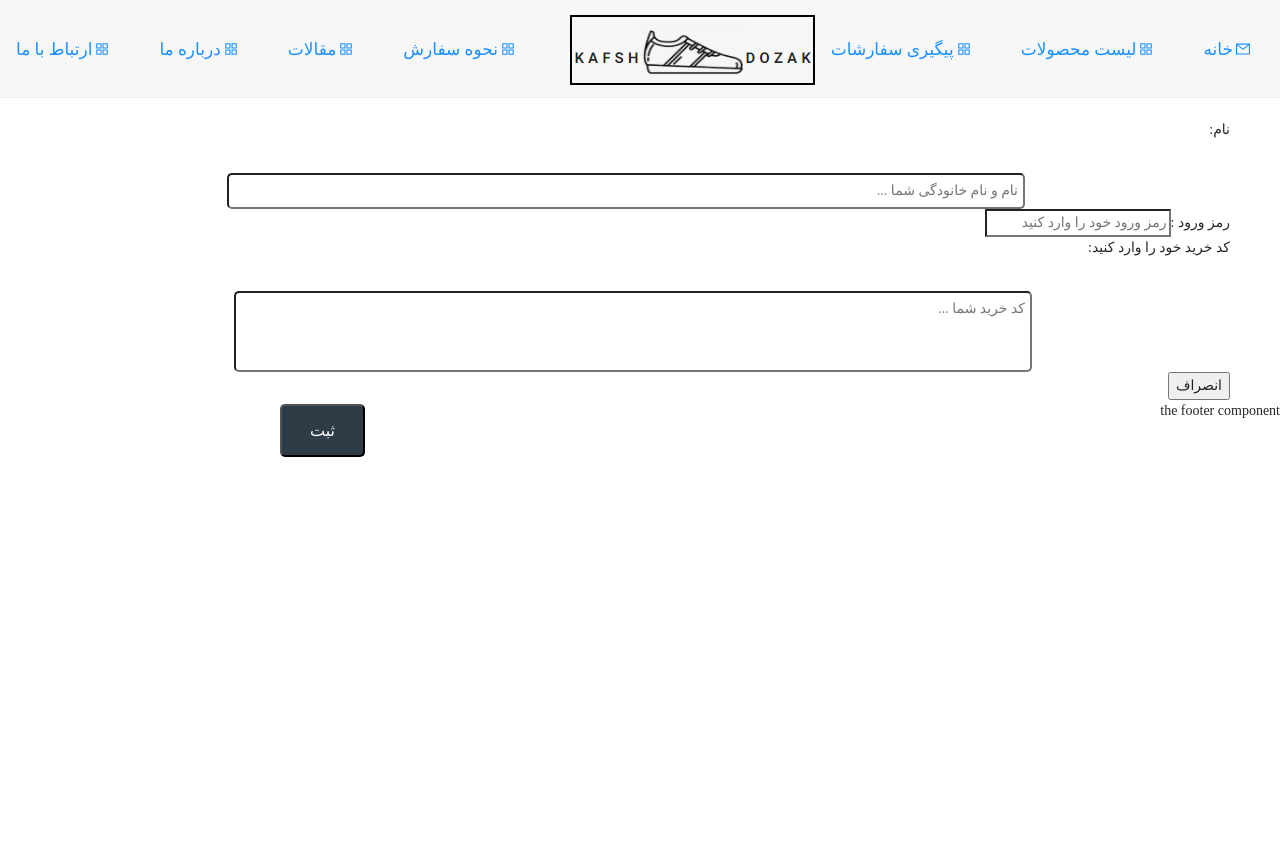
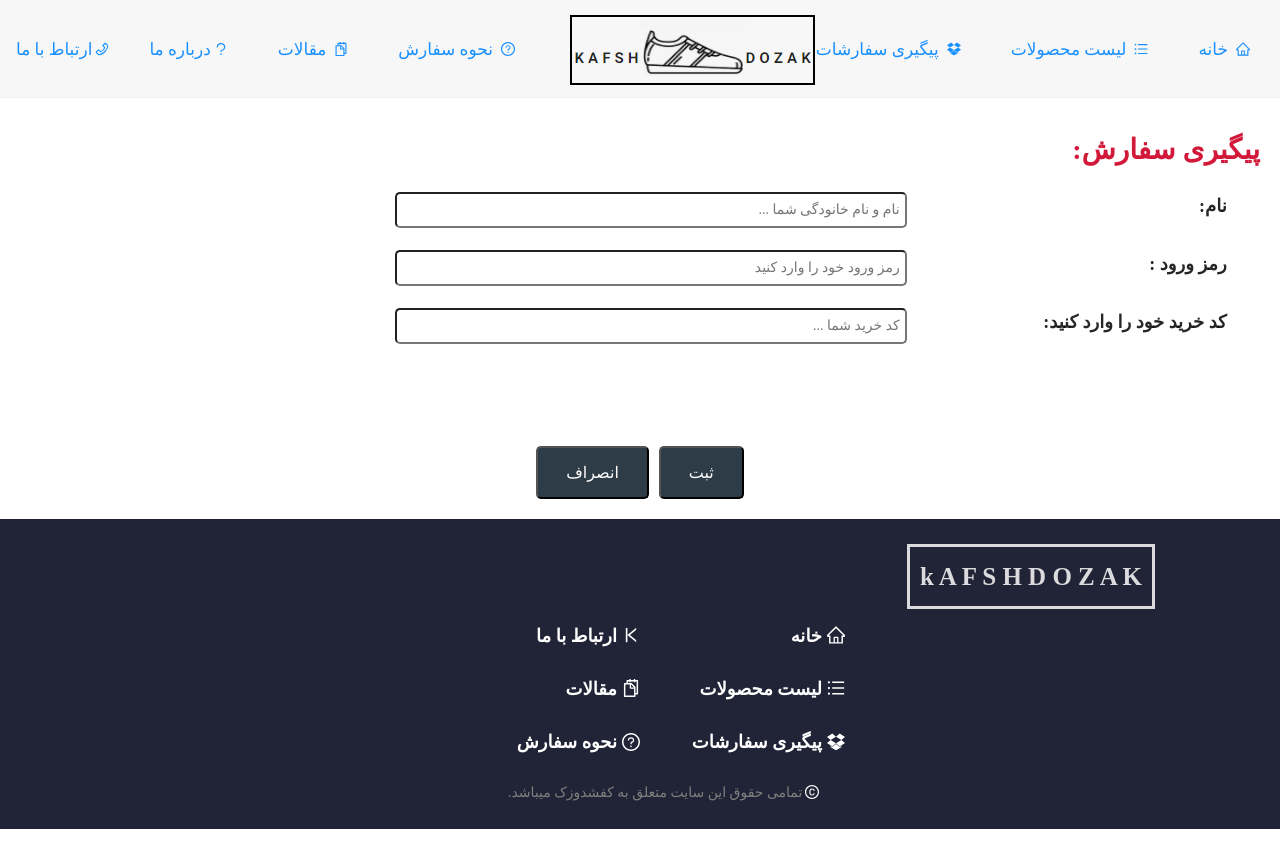
Before and after one commit to i-mml/ministore, a React (Create React App) app: page /orderTracking in a window 1280 px wide. Shown: the top 868 px of the page. Before the commit the page ends 800 px from the top, so only its background shows below. Built offline with nearby package versions, Linux system fonts and the light colour scheme; a web font is replaced by a local one.

Commit message:
add change

```diff
--- a/src/App.js
+++ b/src/App.js
@@ -9,9 +9,9 @@ import Connection from "./pages/Connection/Connection";
 import FooterComponent from "./Components/Footer/FooterComponent";
 import Header from "./Components/Header/Header";
 import Home from "./pages/Home/Home";
+import OrderTracking from "./pages/orderTracking/OrderTracking";
 import ProductList from "./pages/ProductList/ProductList";
 import React from "react";
-import orderTracking from "./pages/orderTracking/orderTracking";
 
 function App() {
   return (
@@ -24,7 +24,7 @@ function App() {
             <Route exact path="/productList" component={ProductList} />
             <Route exact path="/articles" component={Articles} />
             <Route exact path="/connection" component={Connection} />
-            <Route exact path="/orderTracking" component={orderTracking} />
+            <Route exact path="/orderTracking" component={OrderTracking} />
             <Route exact path="/" component={Home} />
           </Switch>
         </div>
--- /dev/null
+++ b/src/Components/Footer/Footer.css
@@ -0,0 +1,23 @@
+.footer-container-cus {
+    margin-top: 20px;
+  background: #212336;
+  padding: 25px;
+}
+.footer-head-name {
+  color: #eeeeeee7;
+  margin-right: 100px;
+  border: 3px solid #eeeeeee7;
+  padding: 10px;
+  font-size: 25px;
+  font-weight: 700;
+}
+
+.footer-link-list {
+  color: #fff;
+  font-size: 18px;
+  font-weight: 700;
+}
+
+.end-span{
+color: gray;
+}
--- a/src/Components/Footer/FooterComponent.js
+++ b/src/Components/Footer/FooterComponent.js
@@ -1,7 +1,82 @@
+import "./Footer.css";
+
+import { Col, Row } from "antd";
+import {
+  CopyrightOutlined,
+  DropboxOutlined,
+  HomeOutlined,
+  PhoneOutlined,
+  QuestionCircleOutlined,
+  SnippetsOutlined,
+  UnorderedListOutlined,
+  VerticalRightOutlined,
+} from "@ant-design/icons";
+
+import { Link } from "react-router-dom";
 import React from "react";
 
 const FooterComponent = () => {
-  return <div>the footer component</div>;
+  return (
+    <div className="footer-container-cus">
+      <Row>
+        <Col>
+          <h2 className="footer-head-name">
+            <Link to="/">k A F S H D O Z A K</Link>
+          </h2>
+        </Col>
+      </Row>
+      <Row className="footer-link-list" justify="center">
+        <Col span={4}>
+          <Row className="mb-5">
+            <Link to="/">
+              <HomeOutlined />
+              <span className="mr-1">خانه</span>
+            </Link>
+          </Row>
+          <Row className="mb-5">
+            <Link to="/productList">
+              <UnorderedListOutlined />
+              <span className="mr-1">لیست محصولات</span>
+            </Link>
+          </Row>
+          <Row className="mb-5">
+            <Link to="/orderTracking">
+              <DropboxOutlined />
+              <span className="mr-1">پیگیری سفارشات</span>
+            </Link>
+          </Row>
+        </Col>
+        <Col span={4}>
+          <Row className="mb-5">
+            <Link to="/connection">
+              <VerticalRightOutlined />
+              <span className="mr-1">ارتباط با ما</span>
+            </Link>
+          </Row>
+          <Row className="mb-5">
+            <Link to="/articles">
+              <SnippetsOutlined />
+              <span className="mr-1">مقالات</span>
+            </Link>
+          </Row>
+          <Row className="mb-5">
+            <Link to="/howToOrder">
+              <QuestionCircleOutlined />
+              <span className="mr-1">نحوه سفارش</span>
+            </Link>
+          </Row>
+        </Col>
+      </Row>
+      <Row justify="center" align="middle">
+        <Col span={7} style={{ color: "white !important" ,alignItems:"center"}}>
+          <CopyrightOutlined style={{ color: "white" ,marginLeft:"3px"}} />
+          <span className="end-span">
+            تمامی حقوق این سایت متعلق به کفشدوزک میباشد.
+          </span>
+        </Col>
+      </Row>
+    </div>
+  );
 };
 
 export default FooterComponent;
--- a/src/Components/Header/Header.js
+++ b/src/Components/Header/Header.js
@@ -1,7 +1,15 @@
 import "./Header.css";
 
-import { AppstoreOutlined, MailOutlined } from "@ant-design/icons";
 import { Col, Menu, Row } from "antd";
+import {
+  DropboxOutlined,
+  HomeOutlined,
+  PhoneOutlined,
+  QuestionCircleOutlined,
+  QuestionOutlined,
+  SnippetsOutlined,
+  UnorderedListOutlined,
+} from "@ant-design/icons";
 import React, { useState } from "react";
 
 import { Link } from "react-router-dom";
@@ -22,26 +30,23 @@ const Header = () => {
     >
       <Row justify="space-between" align="middle">
         <Col span={8} className="header-cols">
-          <Menu.Item
-            key="home"
-            icon={<MailOutlined />}
-            className="header-items"
-          >
-            <Link to="/">خانه</Link>
+          <Menu.Item key="home" className="header-items">
+            <Link to="/">
+              <HomeOutlined />
+              <span className="mr-1">خانه</span>
+            </Link>
           </Menu.Item>
-          <Menu.Item
-            key="productList"
-            icon={<AppstoreOutlined />}
-            className="header-items"
-          >
-            <Link to="/productList">لیست محصولات</Link>
+          <Menu.Item key="productList" className="header-items">
+            <Link to="/productList">
+              <UnorderedListOutlined />
+              <span className="mr-1">لیست محصولات</span>
+            </Link>
           </Menu.Item>
-          <Menu.Item
-            key="orderTracking"
-            icon={<AppstoreOutlined />}
-            className="header-items"
-          >
-            <Link to="/orderTracking">پیگیری سفارشات</Link>
+          <Menu.Item key="orderTracking" className="header-items">
+            <Link to="/orderTracking">
+              <DropboxOutlined />
+              <span className="mr-1">پیگیری سفارشات</span>
+            </Link>
           </Menu.Item>
         </Col>
         <Col span={5} className="header-logo">
@@ -59,32 +64,24 @@ const Header = () => {
           <img src="/images/header-logo.PNG" alt="header-logo" />
         </Col>
         <Col span={10} className="header-cols">
-          <Menu.Item
-            key="howToOrder"
-            icon={<AppstoreOutlined />}
-            className="header-items"
-          >
-            <Link to="/howToOrder">نحوه سفارش</Link>
+          <Menu.Item key="howToOrder" className="header-items">
+            <Link to="/howToOrder">
+              <QuestionCircleOutlined />
+              <span className="mr-1">نحوه سفارش</span>
+            </Link>
           </Menu.Item>
-          <Menu.Item
-            key="articles"
-            icon={<AppstoreOutlined />}
-            className="header-items"
-          >
-            <Link to="/articles">مقالات</Link>
+          <Menu.Item key="articles" className="header-items">
+            <Link to="/articles">
+              <SnippetsOutlined />
+              <span className="mr-1">مقالات</span>
+            </Link>
           </Menu.Item>
-          <Menu.Item
-            key="aboutUs"
-            icon={<AppstoreOutlined />}
-            className="header-items"
-          >
+          <Menu.Item key="aboutUs" className="header-items">
+            <QuestionOutlined />
             <Link to="/aboutUs">درباره ما</Link>
           </Menu.Item>
-          <Menu.Item
-            key="connection"
-            icon={<AppstoreOutlined />}
-            className="header-items"
-          >
+          <Menu.Item key="connection" className="header-items">
+            <PhoneOutlined />
             <Link to="/connection">ارتباط با ما</Link>
           </Menu.Item>
         </Col>
--- a/src/pages/Home/Home.css
+++ b/src/pages/Home/Home.css
@@ -1,10 +1,5 @@
 * {
   font-family: shabnam !important;
-}
-
-.home-picture {
-  width: 100%;
-  height: 100vh;
 }
 
 .home-starter {
@@ -14,7 +9,7 @@
 }
 .home-starter-bg {
   width: 100%;
-  height: 100vh;
+  height: 100%;
   background-image: url("/images/home2.jpg");
   background-position: center;
   background-repeat: no-repeat;
@@ -37,3 +32,17 @@
   padding: 30px 20px;
   text-align: center;
 }
+
+.home-body{
+  margin-top: 20px;
+}
+.carousel-box{
+  margin-top: 20px;
+}
+.carousel {
+}
+
+.carousel-img {
+  height: 450px;
+  border-radius: 10px;
+}
--- a/src/pages/aboutUs/AboutUs.css
+++ b/src/pages/aboutUs/AboutUs.css
@@ -1,20 +1,19 @@
 .home_container {
   margin-top: 100px;
-  /* background-image: url(/images/aboutUs2.jpg); */
+  background-color: #efefef;
   width: 100%;
-  height: 100vh;
   background-size: cover;
   background-repeat: no-repeat;
 }
 
-.h2-aboutUs{
+.h2-aboutUs {
   color: crimson;
   margin-top: 70px !important;
   font-weight: bolder;
-  margin-bottom:2rem;
+  margin-bottom: 2rem;
 }
 
-.p-aboutUs{
+.p-aboutUs {
   font-weight: bold;
   font-size: 20px;
 }
--- a/src/pages/orderTracking/orderTracking.css
+++ b/src/pages/orderTracking/orderTracking.css
@@ -1,3 +1,39 @@
 .orderTracking-container {
-  margin-top: 25px;
+  margin-top: 98px;
 }
+
+.orderTracking-header{
+margin: 30px 20px 20px 0px;
+color: #d2193a;
+font-weight: bold;
+}
+
+label{
+  font-size: 18px;
+  font-weight: 700;
+}
+
+input{
+  border-radius: 5px;
+  width: 60%;
+  padding: 5px;
+}
+
+.orderTracking-submit{
+  margin-top: 80px;
+  font-size: medium;
+  padding: 12px 28px;
+  border-radius: 5px;
+  background-color: #2e3c48;
+  color: white;
+}
+
+.orderTracking-cancel{
+  margin-right: 10px;
+  margin-top: 80px;
+  font-size: medium;
+  padding: 12px 28px;
+  border-radius: 5px;
+  background-color: #2e3c48;
+  color: white;
+}
--- a/src/pages/orderTracking/orderTracking.js
+++ b/src/pages/orderTracking/orderTracking.js
@@ -1,52 +1,56 @@
+import "./OrderTracking.css"
+
 import { Col, Row } from "antd";
 
 import React from "react";
 
-const orderTracking = () => {
+const OrderTracking = () => {
   return (
     <>
       <div className="orderTracking-container">
-        <div className="orderTracking-bg"></div>
         <Row>
-        <div className="div-inputs">
-        <Col span={24}>
-        <form className="about_form">
-          <h1 className="mb-5">پیگیری سفارش:</h1>
-          <label >نام:</label>
+          <h1 className="orderTracking-header">پیگیری سفارش:</h1>
+        </Row>
+        <form className="orderTracking-form">
+          <Row  justify="space-around" >
+             <Col span={4}> <label>نام:</label></Col>
+             <Col span={16}>
             <input
               placeholder="نام و نام خانودگی شما ..."
               type="name"
-            className="name"
+              className="name-orderTracking"
             />
+            </Col>
+          </Row>
           <br />
-          <label >رمز ورود :</label>
+          <Row clas justify="space-around" >
+             <Col span={4}> <label>رمز ورود :</label></Col>
+             <Col span={16}>
             <input
               placeholder="رمز ورود خود را وارد کنید"
               type="password"
-            className="password"
+              className="password-orderTracking"
             />
+            </Col>
+          </Row>
           <br />
-          <label >کد خرید خود را وارد کنید:</label>
-          <input
-            placeholder="کد خرید شما ..."
-            type="text"
-            className="text"
-          />
+          <Row  justify="space-around" >
+             <Col span={4}> <label>کد خرید خود را وارد کنید:</label></Col>
+             <Col span={16}>
+            <input placeholder="کد خرید شما ..." type="text" className="text-orderTracking" />
+            </Col>
+          </Row>
           <br />
-          <button className="submit_btn" type="submit" >
+          <Row justify="center" align="middle">
+            <button type="submit" className="orderTracking-submit">
               ثبت
             </button>
-          <button type="button">
-                انصراف
-              </button>
+            <button type="button" className="orderTracking-cancel">انصراف</button>
+          </Row>
         </form>
-        </Col>
-
-        </div>
-        </Row>
       </div>
     </>
   );
 };
 
-export default orderTracking;
+export default OrderTracking;
```
Also changed, not shown: src/Components/ProductCard/ProductCard.js (+10 -2 lines), src/pages/Home/Home.js (+13 -1 lines), src/pages/ProductList/ProductList.js (+10 -2 lines). Lines whose indentation alone changed are shown as unchanged.
